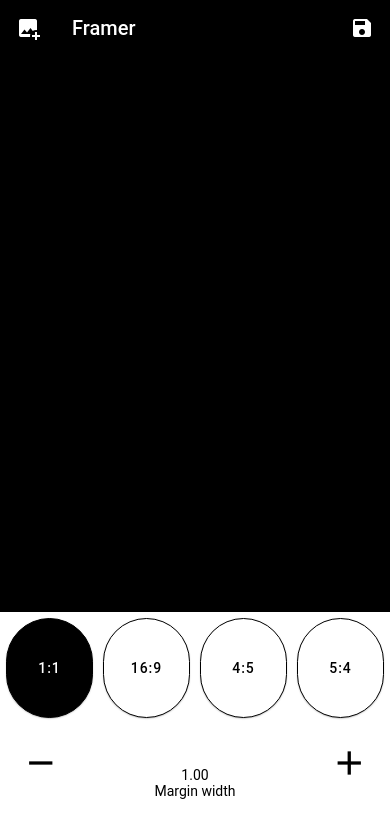
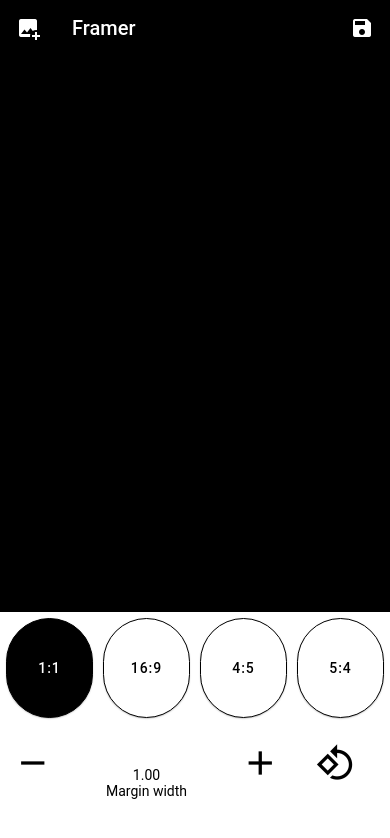
Before and after one commit to Alex-Ruzsicska/white-border, a React Native app: screen / in a window 390 px wide. Shown: the top 838 px of the page. Built offline with nearby package versions, Linux system fonts and the light colour scheme.

Commit message:
Adding "flip image" functionality

```diff
--- a/src/Tools/Framer/Styles.js
+++ b/src/Tools/Framer/Styles.js
@@ -5,7 +5,7 @@ export default StyleSheet.create({
         flex: 1
     },
     header: {
-        flex: 2,
+        flex: 1,
     },
     body: {
         flex: 7,
@@ -18,6 +18,13 @@ export default StyleSheet.create({
         // backgroundColor: '#f0f0f0',
         backgroundColor: 'white',
         padding: 1
+    },
+    optionsContainer: {
+        flex: 1,
+        flexDirection: 'row',
+        alignItems: 'center',
+        justifyContent: 'flex-end',
+        backgroundColor: 'green'
     },
     ratiosContainer: {
         flex: 1,
--- a/src/Tools/Framer/index.js
+++ b/src/Tools/Framer/index.js
@@ -81,6 +81,7 @@ const Framer = () =>{
   const [ ratio, setRatio ] = useState(1)
   const [ image, setImage ] = useState({uri: ''});
   const [ multiplier, setMultiplier ] = useState(1);
+  const [ rotate, setRotate ] = useState(-1);
   const ratios = [
     {value: 1/1, name:"1:1"},
     {value:16/9, name:"16:9"},
@@ -89,6 +90,20 @@ const Framer = () =>{
   ];
 
   const imageComponent = image.uri? (
+    rotate >= 0?
+    (
+      <CvInvoke func='copyMakeBorder' params={{"p1":"dstMat","p2":"dstMat", "p3": frame.top, "p4": frame.bottom, "p5": frame.left, "p6": frame.right, "p7": Core.BORDER_CONSTANT, "p8": new CvScalar(255,255,255)}}>
+         <CvInvoke func='rotate' params={{"p1":"srcMat","p2":"dstMat","p3":rotate}}>
+            <CvImage
+              source={image}
+              key={Date.now()}
+              style={{resizeMode: 'contain', flex: 1}}
+            >
+            </CvImage>
+        </CvInvoke>
+      </CvInvoke>
+    ):
+    (
       <CvInvoke func='copyMakeBorder' params={{"p1":"srcMat","p2":"dstMat", "p3": frame.top, "p4": frame.bottom, "p5": frame.left, "p6": frame.right, "p7": Core.BORDER_CONSTANT, "p8": new CvScalar(255,255,255)}}>
             <CvImage
               source={image}
@@ -97,15 +112,17 @@ const Framer = () =>{
             >
             </CvImage>
       </CvInvoke>
+    )
 
   ) : (<></>);
+
 
   useEffect(()=>{
     let imageAux = image;
     imageAux.updatesAmount++;
     imageAux.destUri = generateDestinationUri(image);
     setImage(imageAux);
-  }, [frame]);
+  }, [frame, rotate]);
 
 
   return(
@@ -121,7 +138,6 @@ const Framer = () =>{
         <Appbar.Action
           icon="content-save"
           onPress={async ()=>{
-            console.log(image);
             await saveImage(image.destUri)
           }}
         />
@@ -132,6 +148,8 @@ const Framer = () =>{
       </View>
 
       <View style={Styles.footer}>
+
+
         <View style={Styles.ratiosContainer}>
           {
             ratios.map((r, index)=>(
@@ -179,6 +197,15 @@ const Framer = () =>{
             style={{flex: 2, margin: 5 }}
           >
           </IconButton>
+          <IconButton
+              icon="format-rotate-90"
+              size={40}
+              onPress={()=>{
+                setRotate(rotate + 1 > 2? -1 : rotate + 1);
+              }}
+              style={{margin: 5, flex: 4}}
+          />
+
         </View>
 
       </View>
```
Lines whose indentation alone changed are shown as unchanged.
